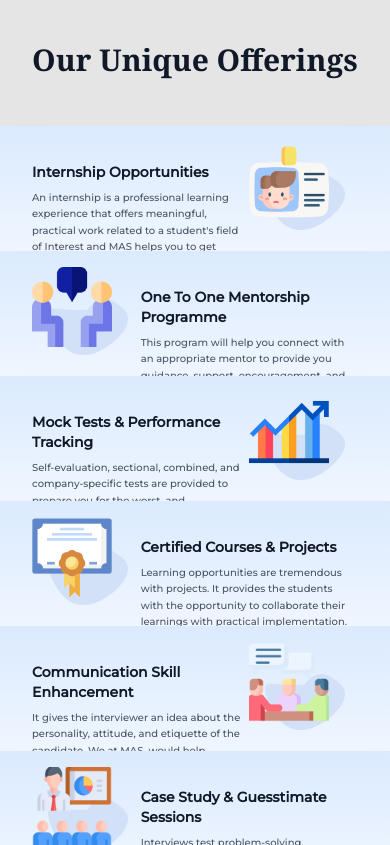
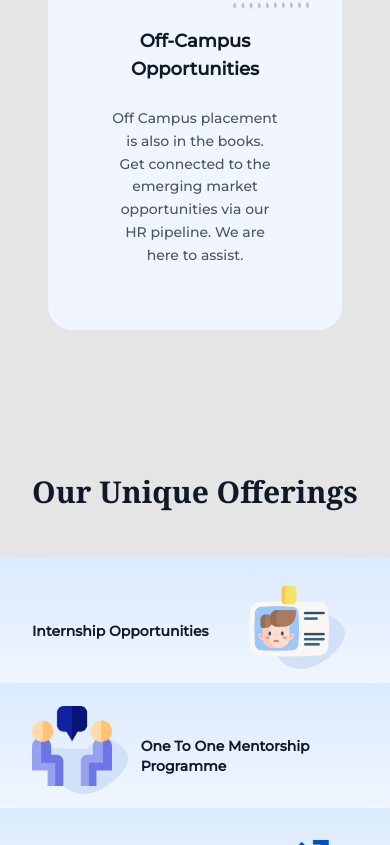
Before and after one commit to 100bhagya/mas-website-react, a React (Create React App) app: page / in a window 390 px wide. Shown: the part 3999-4844 px from the top of the page. Built offline with nearby package versions, Linux system fonts and the light colour scheme.

Commit message:
fixed minor bugs

```diff
--- a/src/components/Offers.js
+++ b/src/components/Offers.js
@@ -13,9 +13,9 @@ import Vector from "../images/Vector 15.png";
 const Card = ({ img, title, content, flex_direction }) => {
   return (
     <div
-    class={`py-4 px-8 flex ${flex_direction} md:flex-col md:items-center h-[125px] md:h-auto bg-gradient-to-b from-blue-100 to-blue-50 md:rounded-3xl w-full shadow-gray-300 shadow-xl`}
+    class={`py-4 px-8 flex ${flex_direction} md:flex-col items-center h-[125px] md:h-auto bg-gradient-to-b from-blue-100 to-blue-50 md:rounded-3xl w-full shadow-gray-300 shadow-xl`}
   >
-    <div class="rounded-lg h-48 w-1/3 md:w-full relative">
+    <div class="rounded-lg w-1/3 md:w-full relative">
       <img
         src={Vector}
         alt="design"
@@ -31,7 +31,7 @@ const Card = ({ img, title, content, flex_direction }) => {
       <h2 class="lg:text-2xl md:text-lg text-sm font-semibold lg:ml-7 mr-2 text-gray-900 mt-5">
         {title}
       </h2>
-      <p class="md:text-sm text-[10px] lg:ml-7 mr-2 leading-relaxed mt-2 text-gray-600">
+      <p class="hidden md:block md:text-sm text-[10px] lg:ml-7 mr-2 leading-relaxed mt-2 text-gray-600">
         {content}
       </p>
     </div>
--- a/src/pages/LandingPage.js
+++ b/src/pages/LandingPage.js
@@ -37,7 +37,7 @@ const Card1 = ({ img, title, content }) => {
         <img
           src={img}
           alt="design"
-          className="relative lg:h-64 lg:w-96 border-8 border-solid rounded-2xl border-blue-300"
+          className="relative h-64 w-96 border-8 border-solid rounded-2xl border-blue-300"
         />
       </div>
 
```
